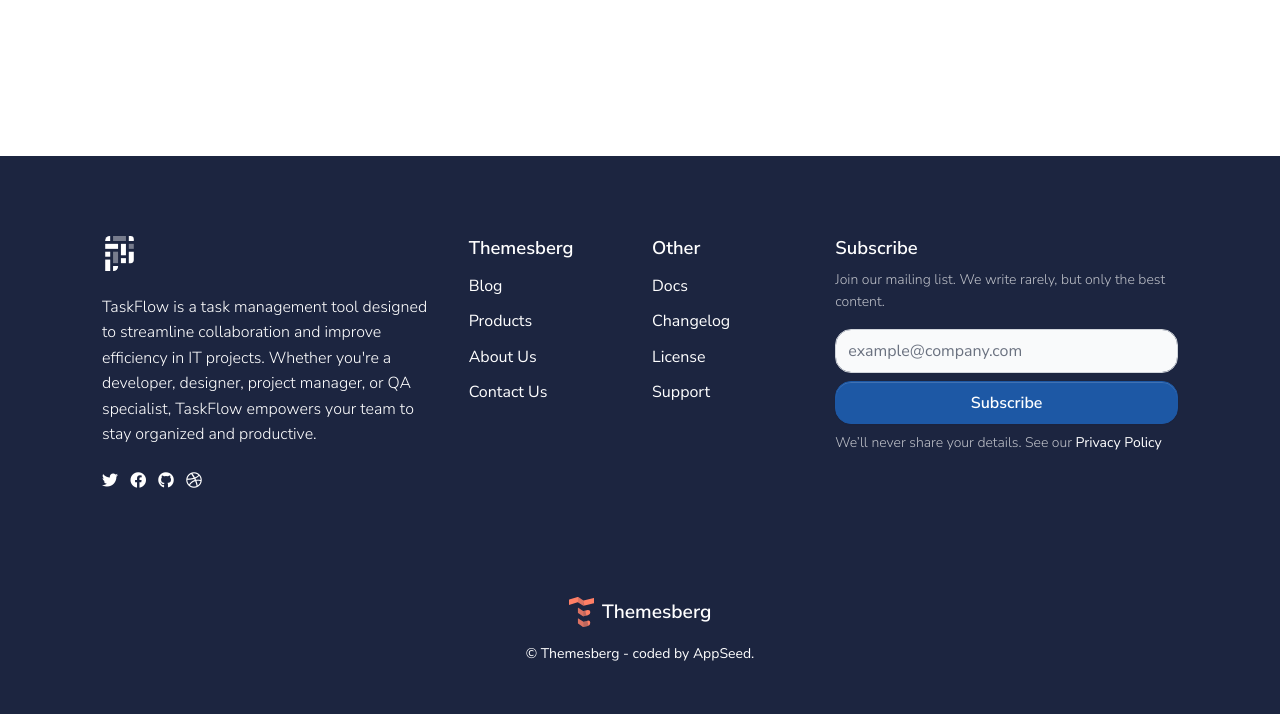
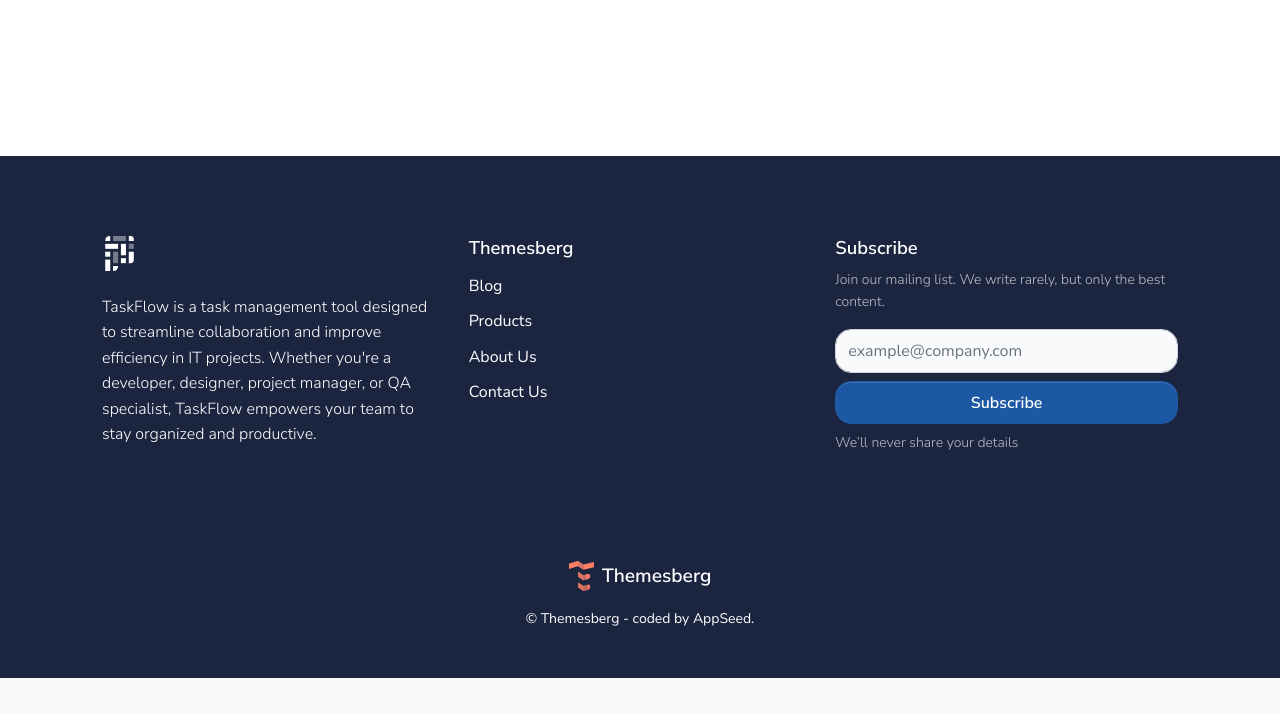
Before and after one commit to oakhobadze/task-manager, a Django app: page / in a window 1280 px wide. Shown: the part 1992-2706 px from the top of the page. After the commit the page ends 2670 px from the top, so only its background shows below. Run offline with Django 5.2, Linux system fonts and the light colour scheme; a user stored in the database is signed in; data comes from the database, SQL or seed files in the repository; some libraries are stand-ins or nearby versions.

Commit message:
Update footer.html

```diff
--- a/templates/includes/footer.html
+++ b/templates/includes/footer.html
@@ -5,30 +5,6 @@
                     <img class="navbar-brand-dark mb-4" height="35" src="{{ ASSETS_ROOT }}/img/brand/light.svg"
                         alt="Logo light">
                     <p>TaskFlow is a task management tool designed to streamline collaboration and improve efficiency in IT projects. Whether you're a developer, designer, project manager, or QA specialist, TaskFlow empowers your team to stay organized and productive.</p>
-                    <ul class="social-buttons mb-5 mb-lg-0">
-                        <li>
-                            <a href="https://twitter.com/themesberg" aria-label="twitter social link"
-                                class="icon-white me-2">
-                                <span class="fab fa-twitter"></span>
-                            </a>
-                        </li>
-                        <li>
-                            <a href="https://www.facebook.com/themesberg/" class="icon-white me-2"
-                                aria-label="facebook social link">
-                                <span class="fab fa-facebook"></span>
-                            </a>
-                        </li>
-                        <li>
-                            <a href="https://github.com/themesberg" aria-label="github social link" class="icon-white me-2">
-                                <span class="fab fa-github"></span>
-                            </a>
-                        </li>
-                        <li>
-                            <a href="https://dribbble.com/themesberg" class="icon-white" aria-label="dribbble social link">
-                                <span class="fab fa-dribbble"></span>
-                            </a>
-                        </li>
-                    </ul>
                 </div>
                 <div class="col-6 col-md-2 mb-5 mb-lg-0">
                     <span class="h5">Themesberg</span>
@@ -40,17 +16,7 @@
                     </ul>
                 </div>
                 <div class="col-6 col-md-2 mb-5 mb-lg-0">
-                    <span class="h5">Other</span>
-                    <ul class="footer-links mt-2">
-                        <li><a href="https://themesberg.com/docs/bootstrap-5/pixel/getting-started/quick-start/"
-                                target="_blank">Docs</a></li>
-                        <li><a href="https://themesberg.com/docs/pixel-bootstrap/getting-started/changelog"
-                                target="_blank">Changelog</a></li>
-                        <li><a target="_blank" href="https://themesberg.com/licensing">License</a>
-                        </li>
-                        <li><a target="_blank"
-                                href="https://github.com/themesberg/pixel-bootstrap-ui-kit/issues">Support</a></li>
-                    </ul>
+
                 </div>
                 <div class="col-12 col-md-4 mb-5 mb-lg-0">
                     <span class="h5">Subscribe</span>
@@ -70,8 +36,7 @@
                             </div>
                         </div>
                     </form>
-                    <p class="text-muted font-small m-0">We’ll never share your details. See our <a class="text-white"
-                            href="#">Privacy Policy</a></p>
+                    <p class="text-muted font-small m-0">We’ll never share your details</p>
                 </div>
             </div>
             <hr class="bg-secondary my-3 my-lg-5">
```
